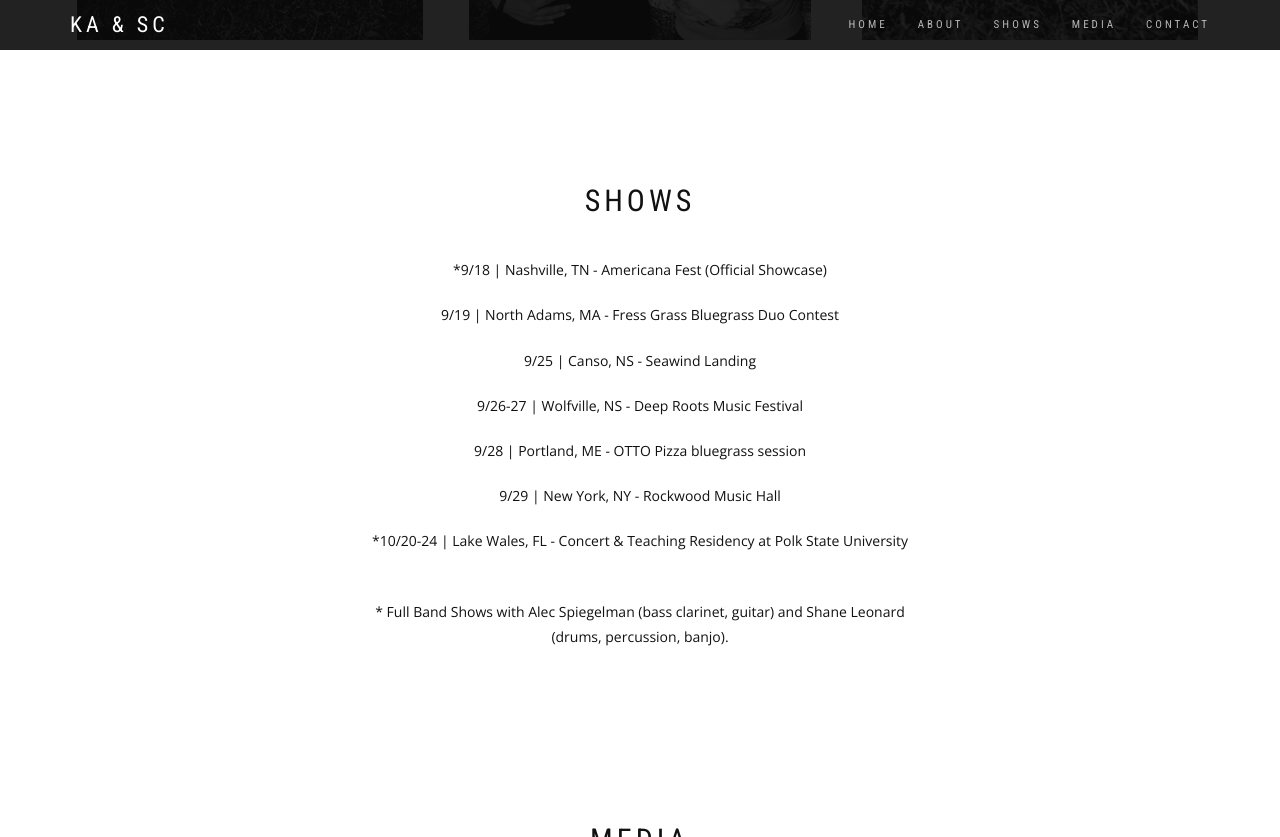
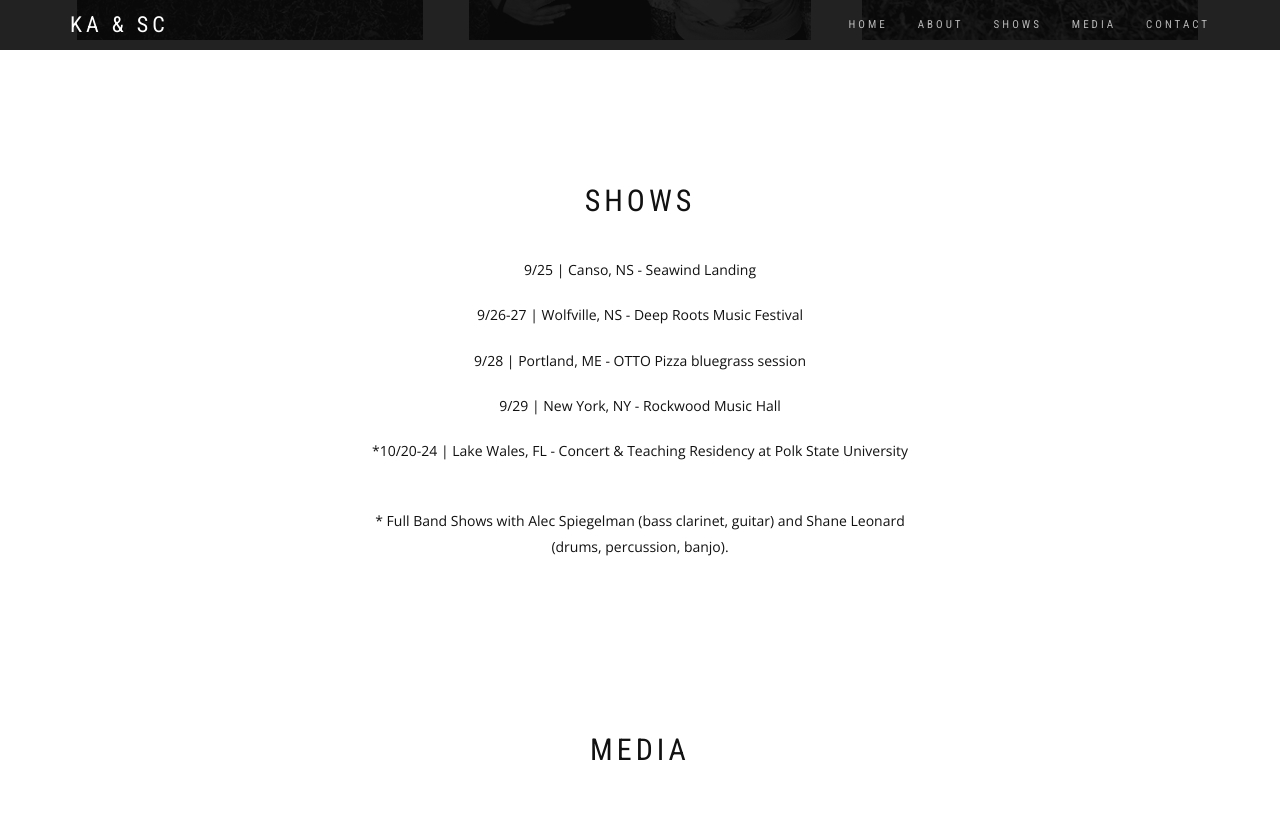
Before and after one commit to stephaniecoleman/stephaniecoleman.github.io, a Jekyll site: the page built from index.html, in a window 1280 px wide and 900 px high, scrolled down 1947 px, cut to the strip 0-837 px from the top of the window. Built offline with Jekyll 4.4.1, drawn with Linux system fonts in a browser that asks for light colours; some web fonts are replaced.

Commit message:
Remove past dates.

```diff
--- a/_layouts/default.html
+++ b/_layouts/default.html
@@ -96,8 +96,8 @@ This fall, Stephanie and Kristin will be taking their duo tour to Nova Scotia, w
             <div class="col-sm-6 col-sm-offset-3">
               <h2 class="module-title font-alt"><a target="_blank" href="http://kristinandreassen.com/tour">Shows</a></h2>
               <div class="module-subtitle">
-              <p>*9/18 | Nashville, TN - <a target="_blank" href="http://americanamusic.org/">Americana Fest (Official Showcase)</a></p>
-              <p>9/19 | North Adams, MA - <a target="_blank" href="http://freshgrass.com/2015-duo/">Fress Grass Bluegrass Duo Contest</a></p>
+<!--               <p>*9/18 | Nashville, TN - <a target="_blank" href="http://americanamusic.org/">Americana Fest (Official Showcase)</a></p>
+              <p>9/19 | North Adams, MA - <a target="_blank" href="http://freshgrass.com/2015-duo/">Fress Grass Bluegrass Duo Contest</a></p> -->
               <p>9/25 | Canso, NS - <a target="_blank" href="http://www.seawindlanding.ca/">Seawind Landing</a></p>
               <p>9/26-27 | Wolfville, NS - <a target="_blank" href="http://deeprootsmusic.ca/buy-tickets/">Deep Roots Music Festival</a></p>
               <p>9/28 | Portland, ME - <a href="http://ottoportland.com/" target="_blank">OTTO Pizza bluegrass session</a></p>
```
